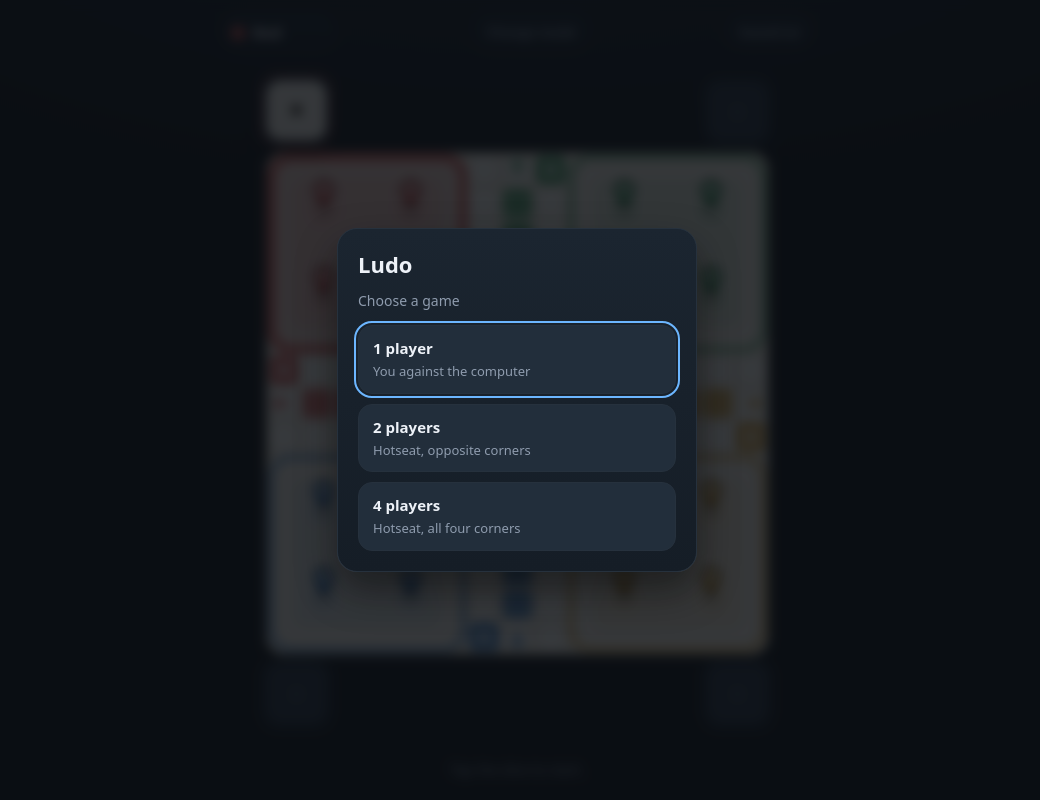
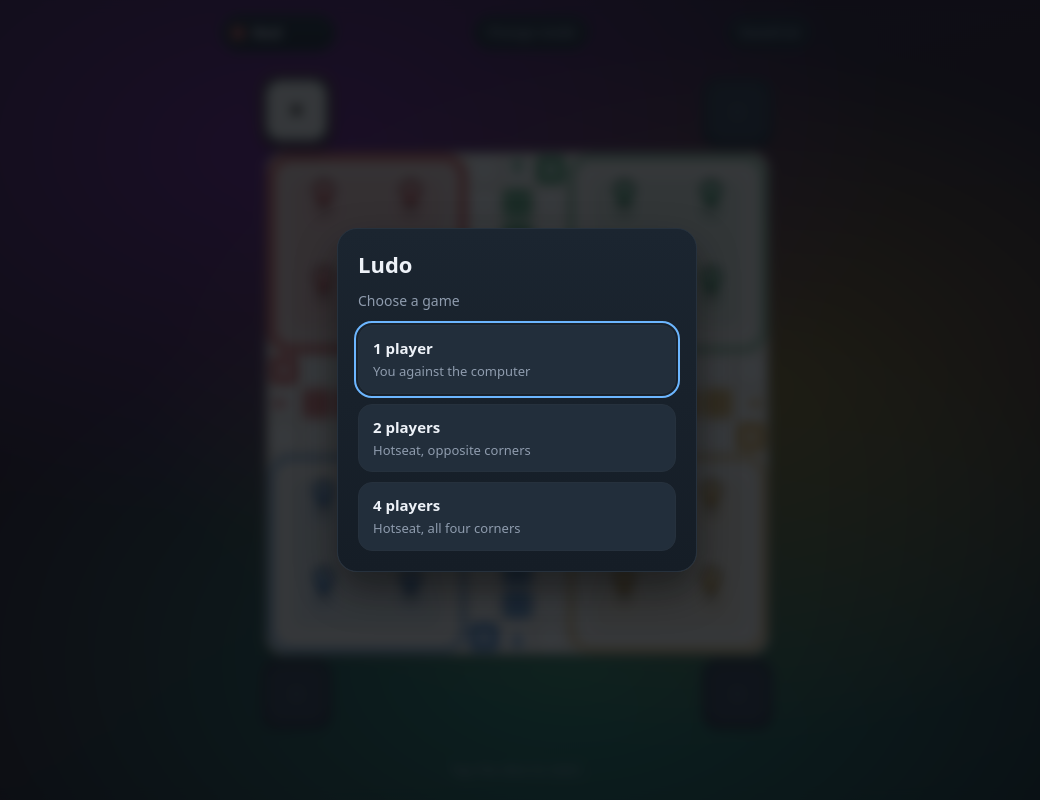
Before and after one commit to surajak/LudoGame, a website built with Vite: page web/index.html in a window 1280 px wide. Shown: the whole page, without its empty margins (123-1163 px from the left). Built offline with nearby package versions, Linux system fonts and the light colour scheme.

Commit message:
Repaint the backdrop with random colour gradients each game

```diff
--- a/web/src/app.css
+++ b/web/src/app.css
@@ -22,9 +22,8 @@ body {
 
 body {
   margin: 0;
-  background:
-    radial-gradient(120% 80% at 50% -20%, #1d2733 0%, var(--bg) 55%),
-    var(--bg);
+  /* JS repaints this per new game; --bg is the fallback under the generated art. */
+  background-color: var(--bg);
   color: var(--text);
   font: 15px/1.45 system-ui, -apple-system, 'Segoe UI', Roboto, sans-serif;
   overscroll-behavior: none;
--- a/web/src/main.ts
+++ b/web/src/main.ts
@@ -268,6 +268,23 @@ function currentMode(): 1 | 2 | 4 {
 }
 
 /**
+ * Repaint the page backdrop: three soft colour blobs on a dark tint, re-rolled for
+ * every new game. Pure CSS gradients built from random hues — no images, no network,
+ * no resources beyond a string assignment.
+ */
+function paintBackdrop(): void {
+  const hue = Math.floor(Math.random() * 360);
+  const spot = (h: number, x: number, y: number, size: number): string =>
+    `radial-gradient(${size}% ${size}% at ${x.toFixed(0)}% ${y.toFixed(0)}%, hsl(${h.toFixed(0)} 78% 38% / 0.7) 0%, transparent 72%)`;
+  document.body.style.backgroundImage = [
+    spot(hue, 8 + Math.random() * 30, 8 + Math.random() * 25, 55 + Math.random() * 30),
+    spot((hue + 90 + Math.random() * 60) % 360, 55 + Math.random() * 35, 20 + Math.random() * 30, 50 + Math.random() * 30),
+    spot((hue + 200 + Math.random() * 60) % 360, 15 + Math.random() * 60, 65 + Math.random() * 25, 55 + Math.random() * 35),
+    `linear-gradient(160deg, hsl(${hue} 40% 12%), hsl(${(hue + 40) % 360} 35% 9%) 60%, #0b0f14)`,
+  ].join(', ');
+}
+
+/**
  * Start a new game. One player means red against the computer on yellow, using the
  * same opposite-corner layout as a two-player game.
  */
@@ -287,6 +304,7 @@ function newGame(next: 1 | 2 | 4): void {
 
   cpuSeat = next === 1 ? 2 : null;
   playerCount = next === 1 ? 2 : next;
+  paintBackdrop();
   game = createGame({ seed: (Date.now() & 0x7fffffff) || 1, playerCount });
   message = 'Tap the dice to start.';
   legal = legalMoves(game);
@@ -563,6 +581,7 @@ buildSeatDice();
 resize();
 legal = legalMoves(game);
 syncHud();
+paintBackdrop();
 showModes();
 requestAnimationFrame(frame);
 
```
Also changed, not shown: web/scripts/ui-smoke.mjs (+17 -2 lines), README.md.
